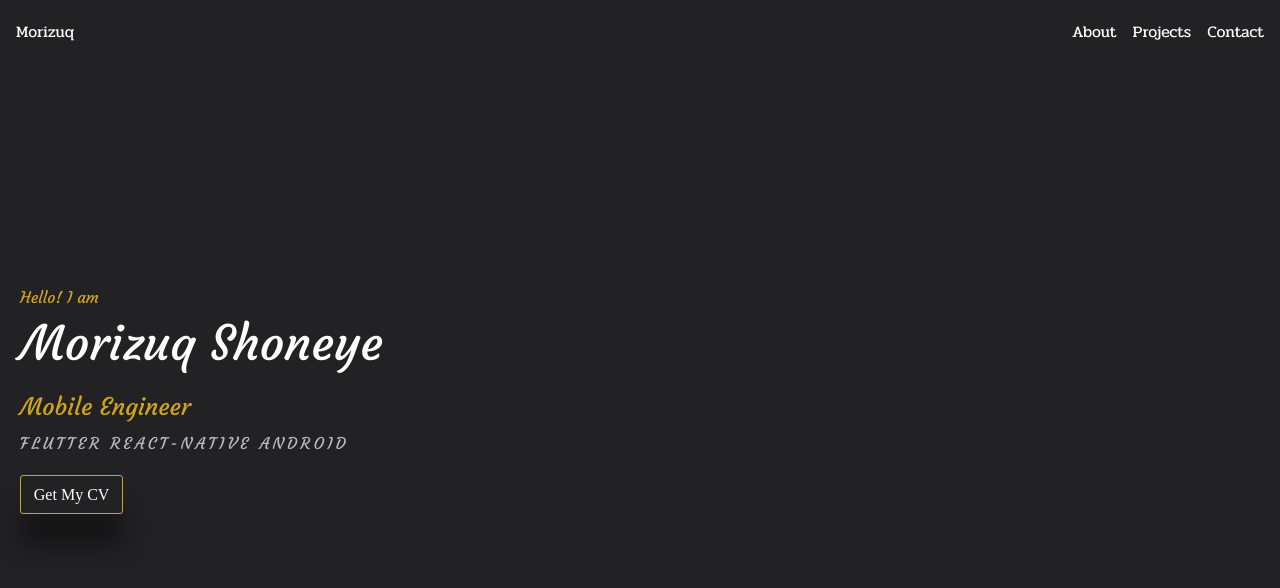
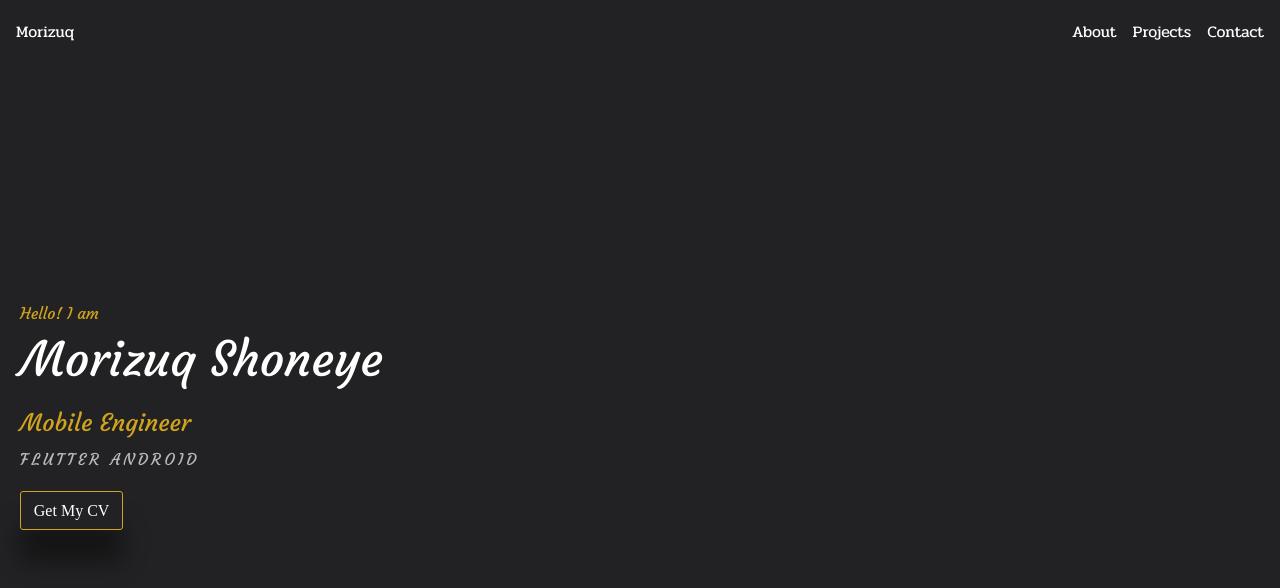
Before and after one commit to Morizuq/portfolio, a Next.js app: page / in a window 1280 px wide. Shown: the top 588 px of the page. Built offline with nearby package versions, Linux system fonts and the light colour scheme.

Commit message:
fix home page top margin

```diff
--- a/app/page.tsx
+++ b/app/page.tsx
@@ -7,7 +7,7 @@ const courgette = Courgette({
 
 export default function Home() {
   return (
-    <div className={`${courgette.className} ms-5 me-4 mt-60`}>
+    <div className={`${courgette.className} ms-5 me-4 mt-[20%]`}>
       <p className="text-gold  mb-2">Hello! I am</p>
       <h1 className="text-4xl sm:text-5xl mb-6">Morizuq Shoneye</h1>
       <h3 className="text-1xl sm:text-2xl text-gold mb-2">
@@ -15,7 +15,7 @@ export default function Home() {
       </h3>
       <ul className="flex sm:flex-row sm:space-x-2 space-x-0 flex-col text-light text-space">
         <li>FLUTTER</li>
-        <li>REACT-NATIVE</li>
+        {/* <li>REACT-NATIVE</li> */}
         <li>ANDROID</li>
       </ul>
 
```
